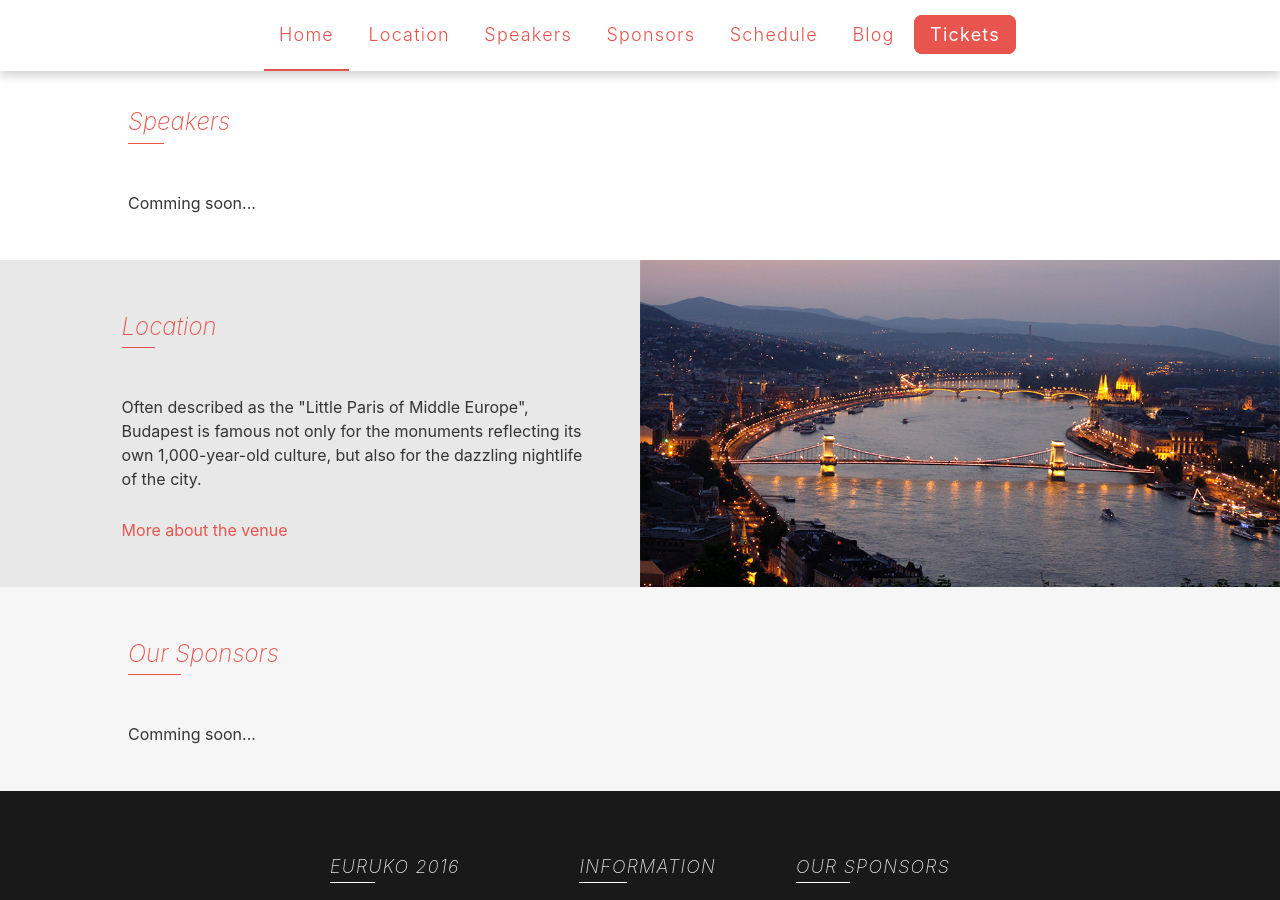
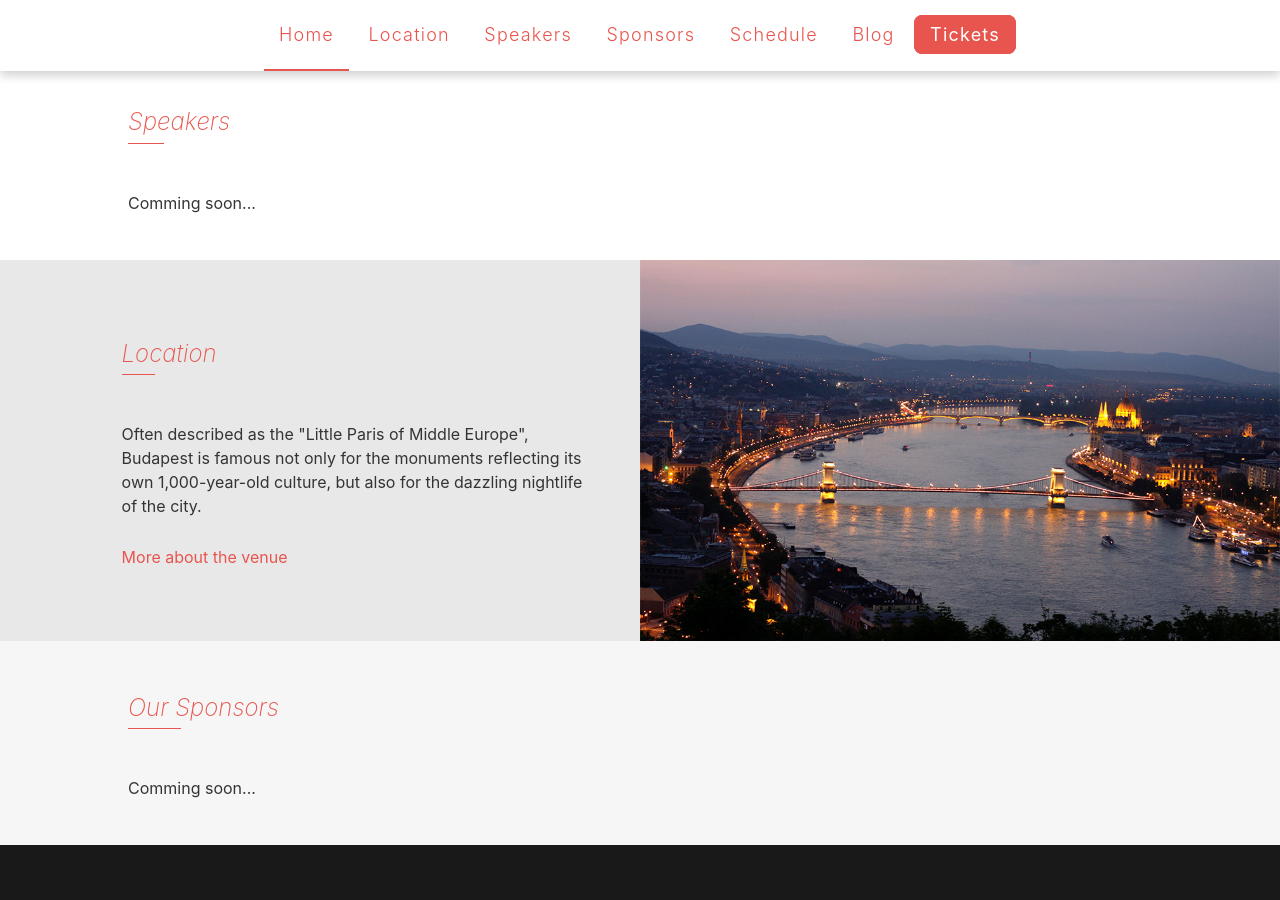
Before and after one commit to euruko/euruko2017.github.io, a Jekyll site: the page built from index.html, in a window 1280 px wide and 900 px high, scrolled down 411 px. Built offline with Jekyll 4.4.1, drawn with Linux system fonts in a browser that asks for light colours.

Commit message:
Increase the text padding of the sections

```diff
--- a/_sass/sections.scss
+++ b/_sass/sections.scss
@@ -38,11 +38,17 @@
 }
 
 .section__side__text-left {
-  padding: 5vh 3vw 5vh 9.5vw;
+  padding-top: 8vh;
+  padding-right: 3vw;
+  padding-bottom: 8vh;
+  padding-left: 9.5vw;
 }
 
 .section__side__text-right {
-  padding: 5vh 9.5vw 5vh 3vw;
+  padding-top: 8vh;
+  padding-right: 9.5vw;
+  padding-bottom: 8vh;
+  padding-left: 3vw;
 }
 
 .section__side__image {
@@ -65,11 +71,11 @@
   }
 
   .section__side__text-left {
-    padding: 5vh 9.5vw;
+    padding-right: 9.5vw;
   }
 
   .section__side__text-right {
-    padding: 5vh 9.5vw;
+    padding-left: 9.5vw;
   }
 
   .section__side__image {
```
